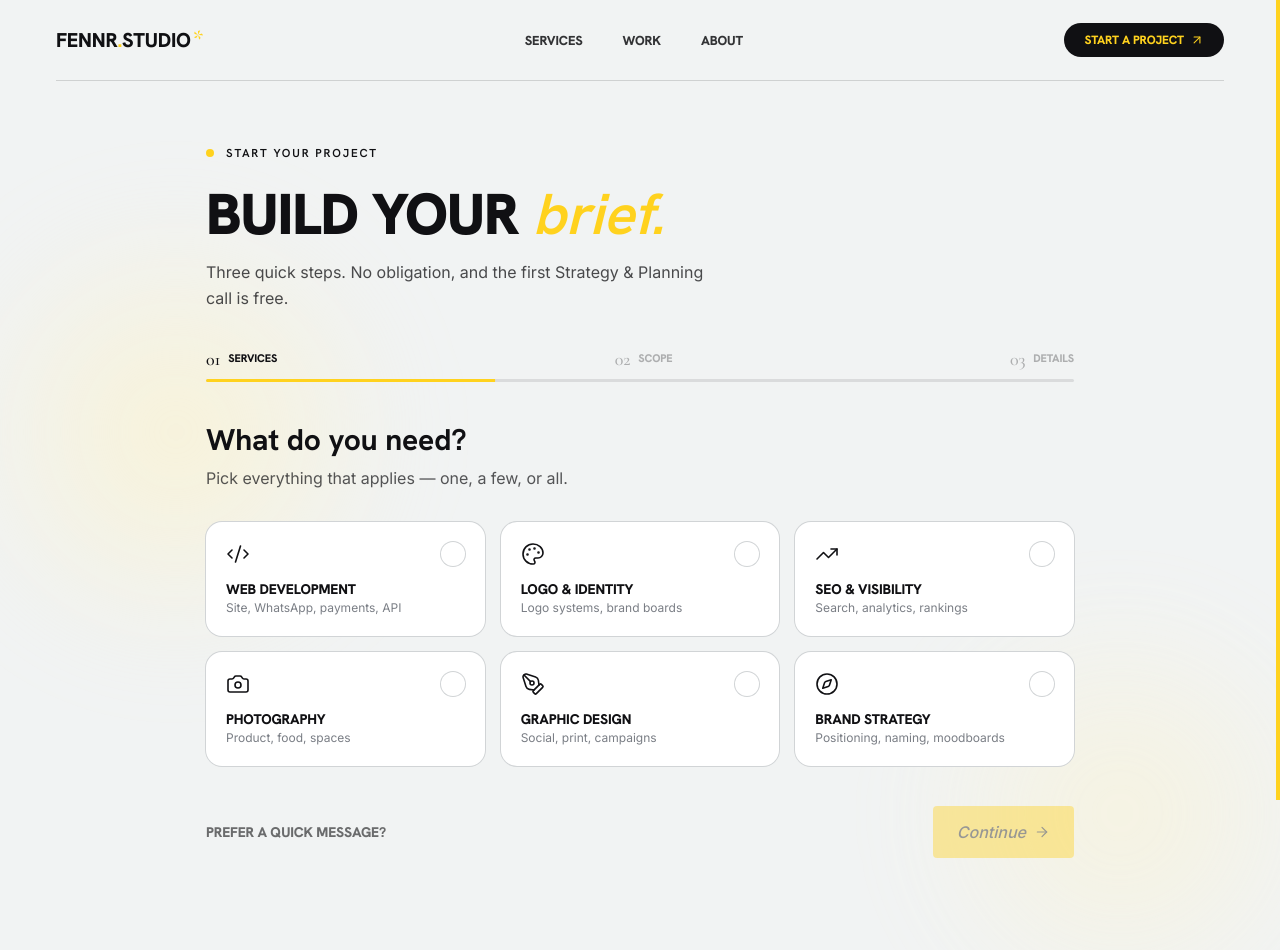
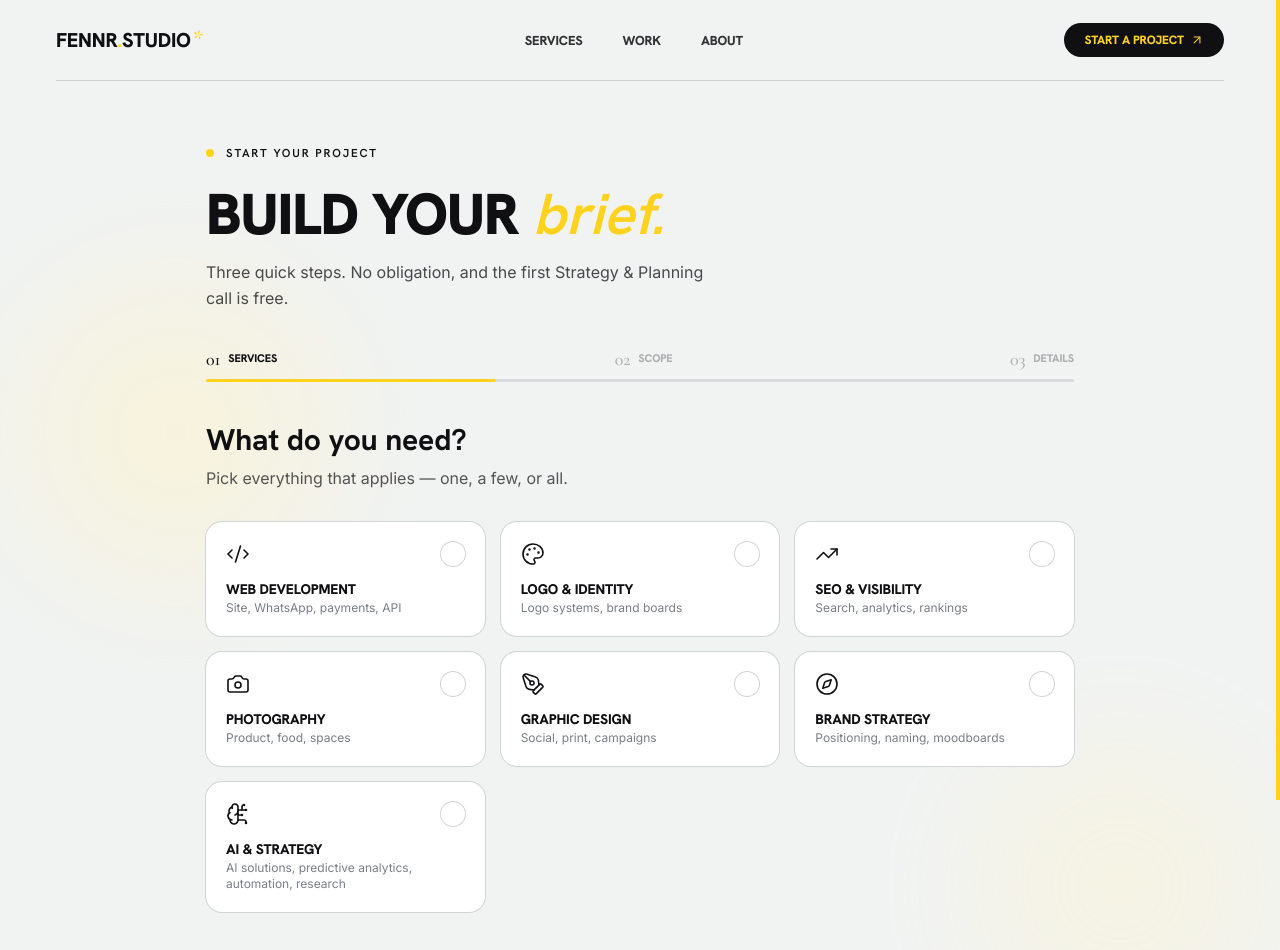
Before and after one commit to fennr-studio/fennr-studio, a Next.js app: page /brief in a window 1280 px wide. Shown: the top 950 px of the page. Built offline with nearby package versions, Linux system fonts and the light colour scheme.

Commit message:
Add AI automation

```diff
--- a/components/BriefBuilder.tsx
+++ b/components/BriefBuilder.tsx
@@ -5,6 +5,7 @@ import {
   ArrowLeft,
   ArrowRight,
   ArrowUpRight,
+  BrainCircuit,
   Camera,
   Check,
   Code2,
@@ -44,6 +45,11 @@ const SERVICES = [
     name: "Brand Strategy",
     desc: "Positioning, naming, moodboards",
     Icon: Compass,
+  },
+  {
+    name: "AI & Strategy",
+    desc: "AI solutions, predictive analytics, automation, research",
+    Icon: BrainCircuit,
   },
 ];
 
```
Also changed, not shown: 1 other file (tests, documents, lock files or other folders).
